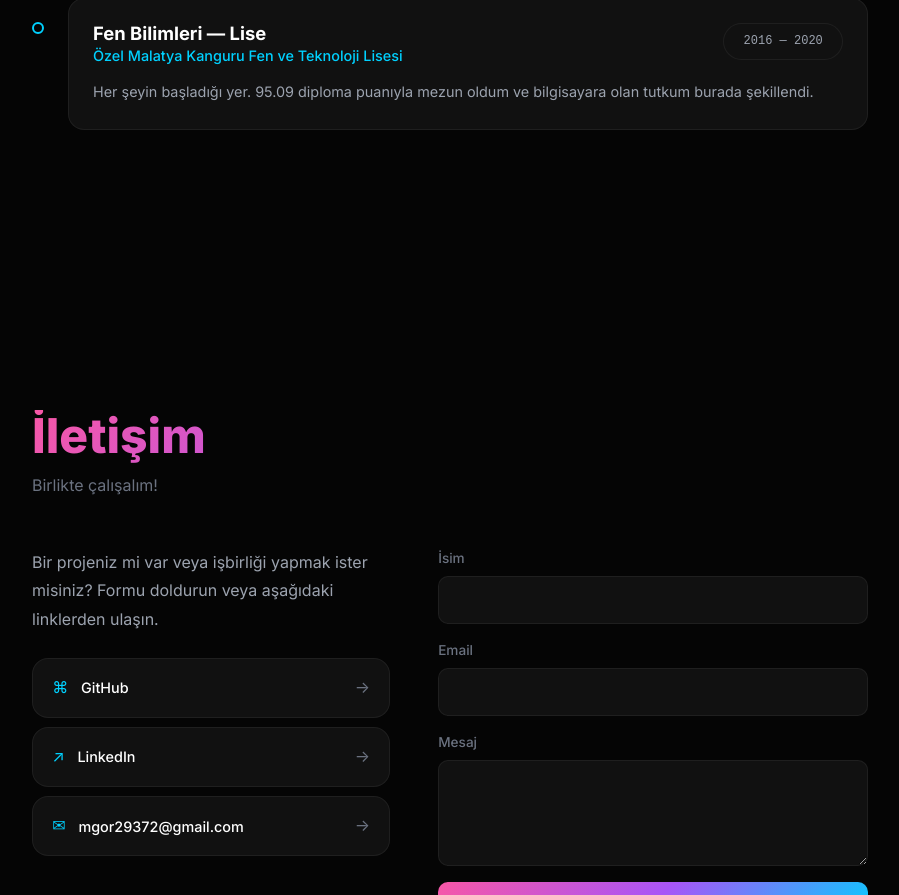
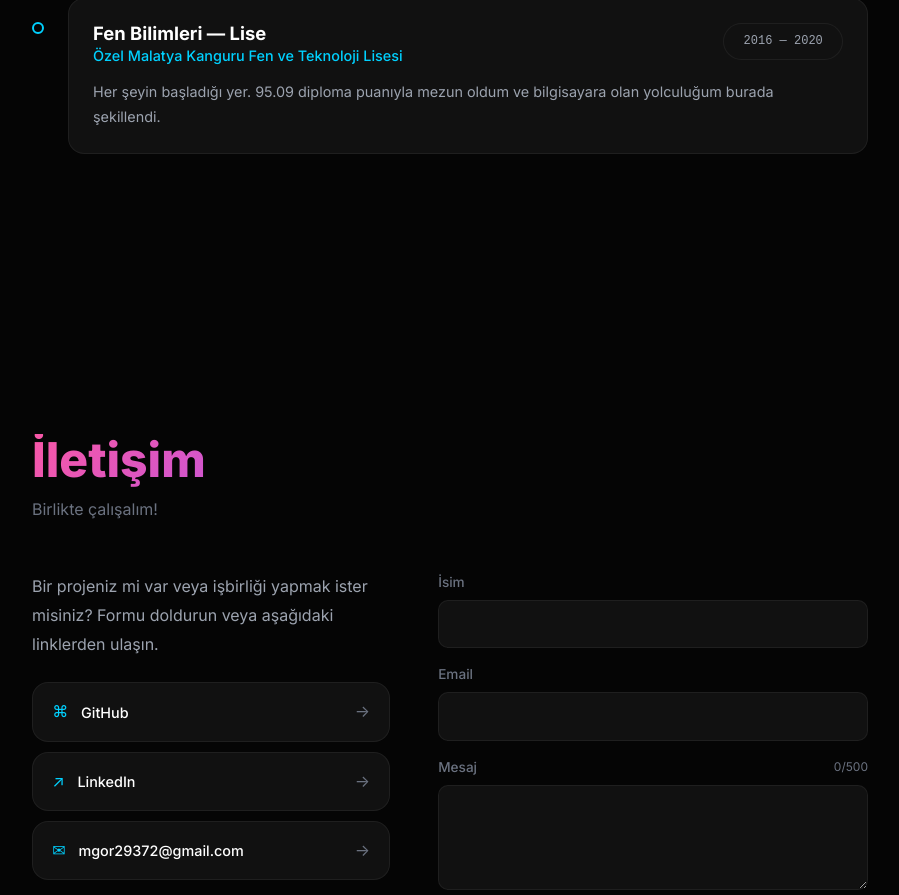
Before and after one commit to Merve1277/portfolio, a React (Vite) app: page / in a window 1280 px wide. Shown: the part 4100-4995 px from the top of the page, without its empty margins (190-1089 px from the left). Built offline with nearby package versions, Linux system fonts and the light colour scheme; no server answers.

Commit message:
feat: mesaj alanına 500 karakter sınırı ve sayaç eklendi

```diff
--- a/src/components/Contact.css
+++ b/src/components/Contact.css
@@ -71,6 +71,14 @@
   font-size: 0.85rem;
   color: var(--text-muted);
   font-weight: 500;
+  display: flex;
+  justify-content: space-between;
+}
+
+.char-count {
+  font-size: 0.75rem;
+  color: var(--text-muted);
+  font-weight: 400;
 }
 
 .form-group input,
--- a/src/components/Contact.jsx
+++ b/src/components/Contact.jsx
@@ -67,8 +67,8 @@ function Contact() {
               <input type="email" id="email" name="email" value={formData.email} onChange={handleChange} required disabled={status === 'sending'} />
             </div>
             <div className="form-group">
-              <label htmlFor="message">{t.contact.labelMessage || 'Mesaj'}</label>
-              <textarea id="message" name="message" value={formData.message} onChange={handleChange} rows="4" required disabled={status === 'sending'}></textarea>
+              <label htmlFor="message">{t.contact.labelMessage || 'Mesaj'} <span className="char-count">{formData.message.length}/500</span></label>
+              <textarea id="message" name="message" value={formData.message} onChange={handleChange} rows="4" required maxLength={500} disabled={status === 'sending'}></textarea>
             </div>
             <button type="submit" className={`btn-primary submit-btn ${status}`} disabled={status === 'sending'}>
               {status === 'sending' ? (t.contact.btnSending || 'Gönderiliyor...') :
--- a/src/i18n/translations.jsx
+++ b/src/i18n/translations.jsx
@@ -87,7 +87,7 @@ const translations = {
                     title: 'Fen Bilimleri — Lise',
                     institution: 'Özel Malatya Kanguru Fen ve Teknoloji Lisesi',
                     period: '2016 — 2020',
-                    desc: 'Her şeyin başladığı yer. 95.09 diploma puanıyla mezun oldum ve bilgisayara olan tutkum burada şekillendi.',
+                    desc: 'Her şeyin başladığı yer. 95.09 diploma puanıyla mezun oldum ve bilgisayara olan yolculuğum burada şekillendi.',
                 },
             ],
         },
```
